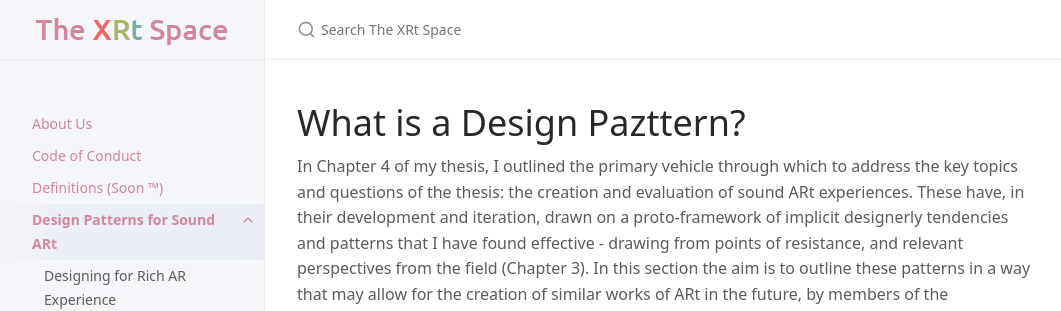
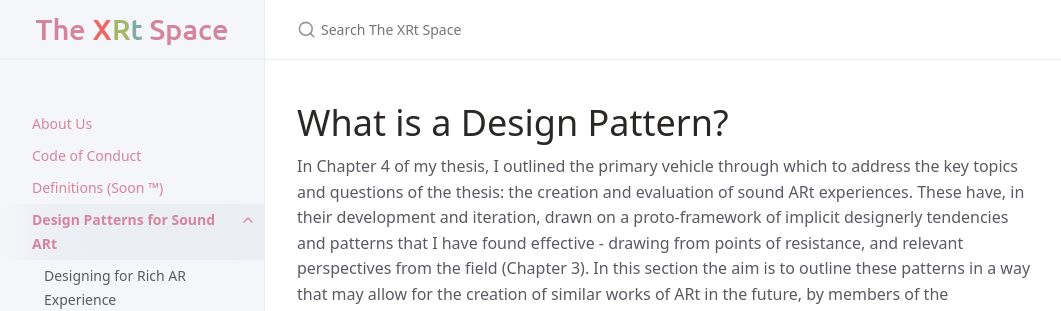
Before and after one commit to sambilbow/thexrtspace, a Jekyll site: the page built from docs/design-patterns/index.md, in a window 1280 px wide and 900 px high. Shown: the top 311 px of the window, without its empty margins (107-1168 px from the left). Built offline with Jekyll 4.4.1, drawn with Linux system fonts in a browser that asks for light colours.

Commit message:
fix(dp): fix title typo

```diff
--- a/docs/design-patterns/index.md
+++ b/docs/design-patterns/index.md
@@ -8,7 +8,7 @@ has_children: true
 has_toc: false
 ---
 
-# What is a Design Pazttern?
+# What is a Design Pattern?
 In Chapter 4 of my thesis, I outlined the primary vehicle through which to address the key topics and questions of the thesis: the creation and evaluation of sound ARt experiences. These have, in their development and iteration, drawn on a proto-framework of implicit designerly tendencies and patterns that I have found effective - drawing from points of resistance, and relevant perspectives from the field (Chapter 3). In this section the aim is to outline these patterns in a way that may allow for the creation of similar works of ARt in the future, by members of the experimental music, computational art, and digital humanities fields. The term design pattern here, is borrowed from the field of computer science, where it is taken to describe a set of “communicating objects and classes that are customized to solve a general design problem in a particular context” {% cite gamma1995 %}.
 
 A design pattern thus “names, abstracts, and identifies the key aspects of a common design structure that make it useful for creating a reusable object-oriented design”. So, while as a method it may not operate completely as it would in its native computer science, to address the outstanding aim of the thesis – namely to contribute to the field of experimental music a guide to sound ARt composition – design patterns do serve to be less rigid than frameworks, more problem-focused than guidelines; whilst inheriting the meaningful organisational structure that comes with an object-oriented design approach. Design patterns are characterised by having four elements:
```
